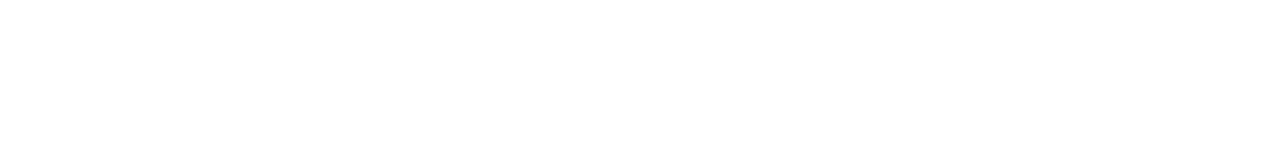
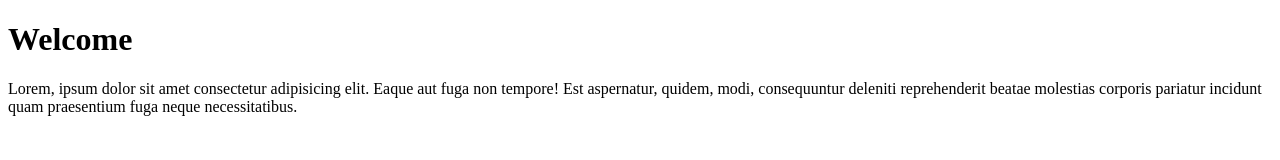
Before and after one commit to tjstalcup/git-and-github-oct-04-2018, a plain HTML site: page index.html in a window 1280 px wide. Drawn offline with Linux system fonts and the light colour scheme.

Commit message:
Added header

```diff
--- a/index.html
+++ b/index.html
@@ -7,6 +7,9 @@
   <title>Document</title>
 </head>
 <body>
-
+  <header>
+    <h1>Welcome</h1>
+    <p>Lorem, ipsum dolor sit amet consectetur adipisicing elit. Eaque aut fuga non tempore! Est aspernatur, quidem, modi, consequuntur deleniti reprehenderit beatae molestias corporis pariatur incidunt quam praesentium fuga neque necessitatibus.</p>
+  </header>
 </body>
 </html>
```
